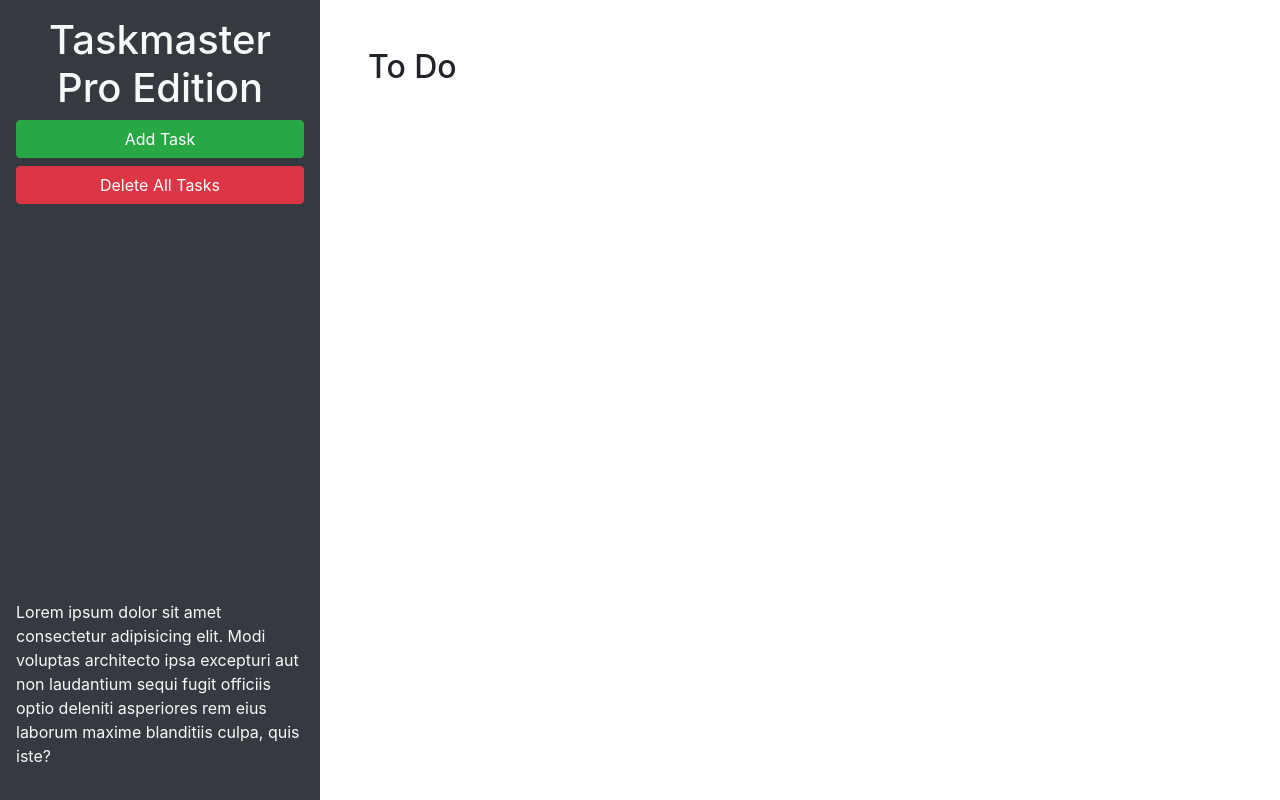
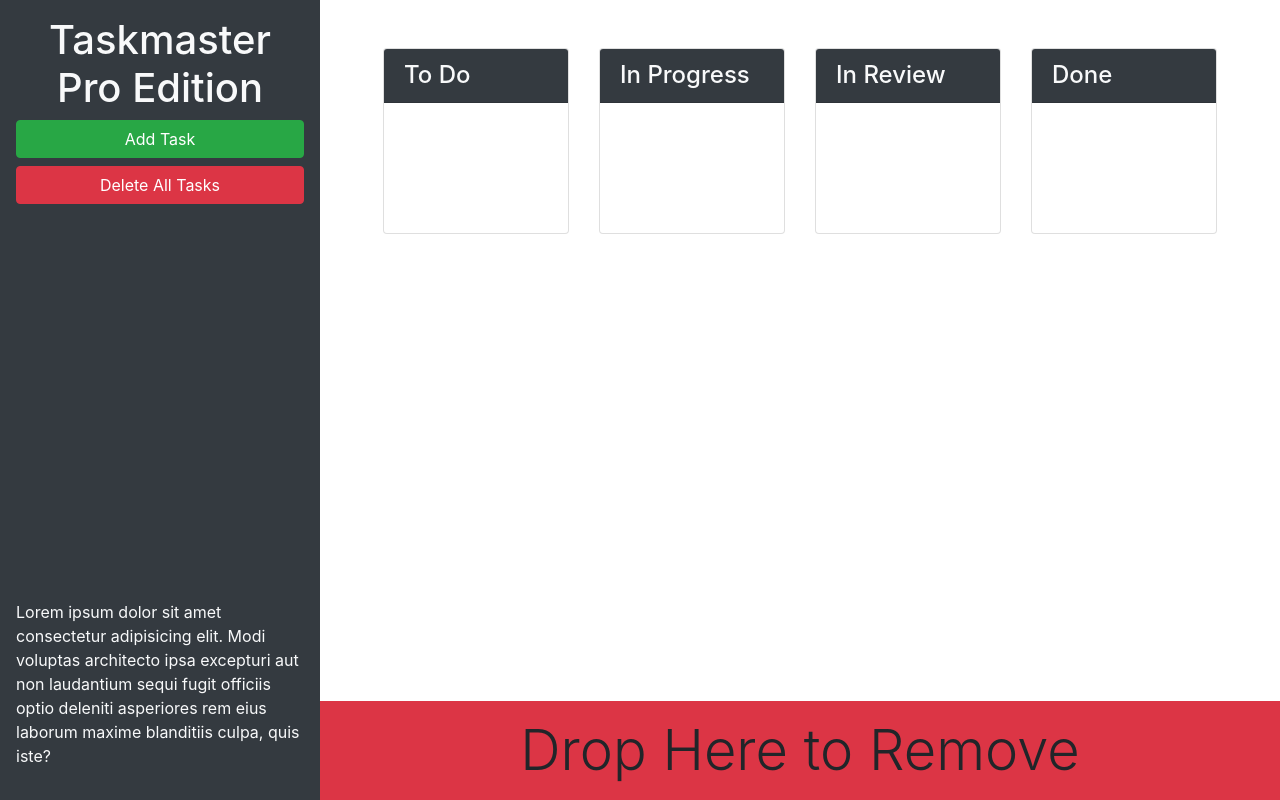
Before and after one commit to GLuna1982/taskmaster-pro, a plain HTML site: page index.html in a window 1280 px wide. Drawn offline with nearby package versions, Linux system fonts and the light colour scheme.

Commit message:
added boostrap elements

```diff
--- a/index.html
+++ b/index.html
@@ -13,7 +13,7 @@
 <body>
 
   <div class="row min-vh-100 no-gutters">
-    <header class="col-12 col-lg-3 bg-dark text-light d-flex flex-column p-4 p-lg-3">
+    <header class="col-12 col-lg-3 bg-dark text-light sticky-top d-flex flex-column p-4 p-lg-3">
       <h1 class="text-center">Taskmaster Pro Edition</h1>
       <button id="create-task" class="btn btn-block btn-success" data-toggle="modal" data-target="#task-form-modal">Add
         Task</button>
@@ -23,10 +23,45 @@
         laudantium sequi fugit officiis optio deleniti asperiores rem eius laborum maxime blanditiis culpa, quis iste?
       </p>
     </header>
-    <main class="col-12 col-lg-9">
-      <div class="m-5">
-        <h2>To Do</h2>
-        <ul id="list-toDo" class="list-group"> </ul>
+    <main class="col-12 col-lg-9 d-flex flex-column">
+      <div class="m-5 row justify-content-around">
+        <!--todo start-->
+        <div class="col-12 col-md-6 col-xl-3 mb-3">
+          <div class="card">
+           <h4 class="card-header bg-dark text-light">To Do</h4>
+           <ul id="list-toDo" class="list-group list-group-flush"> </ul>
+          </div>
+        </div>
+        <!--todo end-->
+        <!--in progress start-->
+        <div class="col-12 col-md-6 col-xl-3">
+          <div class="card">
+            <h4 class="card-header bg-dark text-light">In Progress</h4>
+            <ul id="list-inProgress" class="list-group list-group-flush"> </ul>
+          </div>
+        </div>
+        <!--in progress end-->
+        <!--in review start-->
+        <div class="col-12 col-md-6 col-xl-3 mb-3">
+          <div class="card">
+            <h4 class="card-header bg-dark text-light">In Review</h4>
+            <ul id="list-inReview" class="list-group list-group-flush"> </ul>
+          </div>
+        </div>
+        <!--in review end-->
+        <!--done start-->
+        <div class="col-12 col-md-6 col-xl-3 mb-3">
+          <div class="card">
+            <h4 class="card-header bg-dark text-light">Done</h4>
+            <ul id="list-done" class="list-group list-group-flush"> </ul>
+          </div>
+        </div>
+        <!--done end-->
+      </div>
+      <div id="trash" class="mt-auto">
+        <div class="w-100 bg-danger p-3 text-center text-ligh display-4">
+          Drop Here to Remove
+        </div>
       </div>
     </main>
   </div>
@@ -46,11 +81,11 @@
           <form>
             <div class="form-group">
               <label for="modalTaskDescription">Task description</label>
-              <textarea id="modalTaskDescription" rows="3"></textarea>
+              <textarea id="modalTaskDescription" rows="3" class="form-control"></textarea>
             </div>
             <div class="form-group">
               <label for="modalDueDate">Due date</label>
-              <input type="text" id="modalDueDate" placeholder="mm/dd/yyyy" autocomplete="off" />
+              <input type="text" class="form-control" id="modalDueDate" placeholder="mm/dd/yyyy" autocomplete="off" />
             </div>
           </form>
         </div>
```
